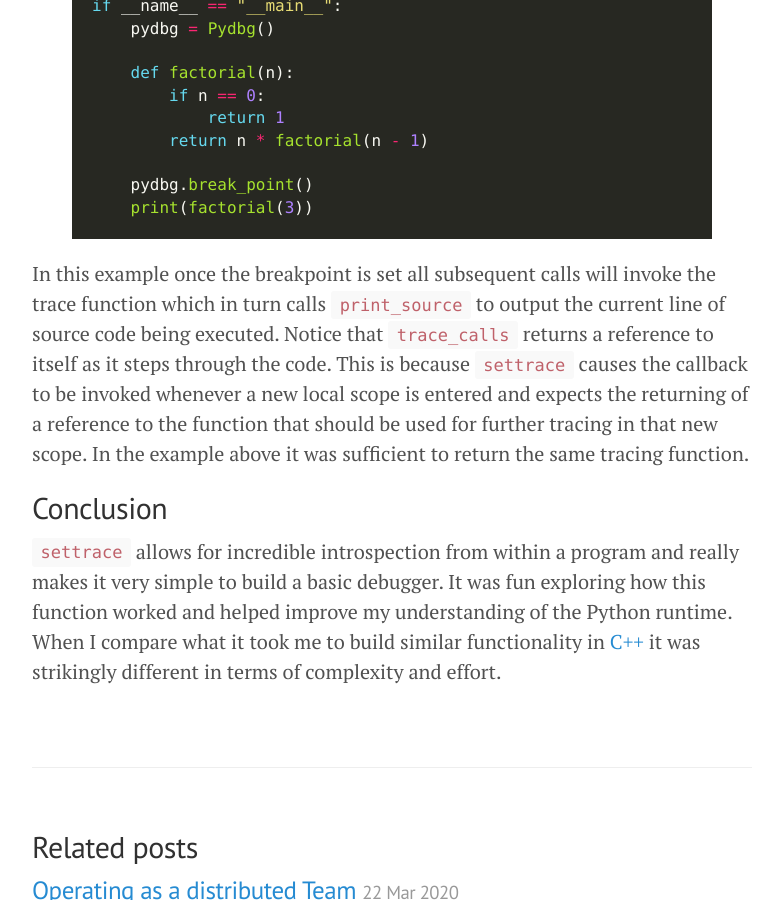
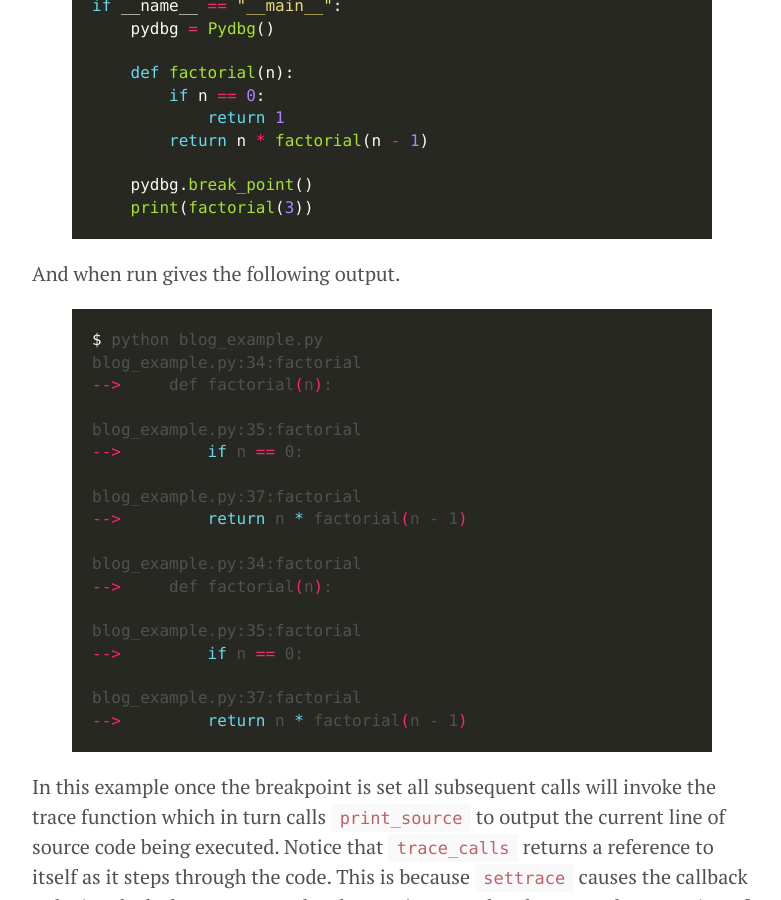
Before and after one commit to davidkdickson/davidkdickson.github.io, a Jekyll site: the page built from _posts/2020-10-15-a-basic-python-debugger.md, in a window 1280 px wide and 900 px high, scrolled down 1519 px. Shown: the whole window, without its empty margins (248-1029 px from the left). Built offline with Jekyll 4.4.1, drawn with Linux system fonts in a browser that asks for light colours; nearby versions of some CDN libraries.

Commit message:
add output

```diff
--- a/_posts/2020-10-15-a-basic-python-debugger.md
+++ b/_posts/2020-10-15-a-basic-python-debugger.md
@@ -63,6 +63,31 @@ if __name__ == "__main__":
     print(factorial(3))
 {% endhighlight %}
 
+And when run gives the following output.
+
+
+{% highlight zsh %}
+$ python blog_example.py
+blog_example.py:34:factorial
+-->     def factorial(n):
+
+blog_example.py:35:factorial
+-->         if n == 0:
+
+blog_example.py:37:factorial
+-->         return n * factorial(n - 1)
+
+blog_example.py:34:factorial
+-->     def factorial(n):
+
+blog_example.py:35:factorial
+-->         if n == 0:
+
+blog_example.py:37:factorial
+-->         return n * factorial(n - 1)
+{% endhighlight %}
+
+
 In this example once the breakpoint is set all subsequent calls will invoke the trace function which in turn calls
 `print_source` to output the current line of source code being executed. Notice that `trace_calls` returns a reference
 to itself as it steps through the code. This is because `settrace` causes the callback to be invoked whenever a new local
```
